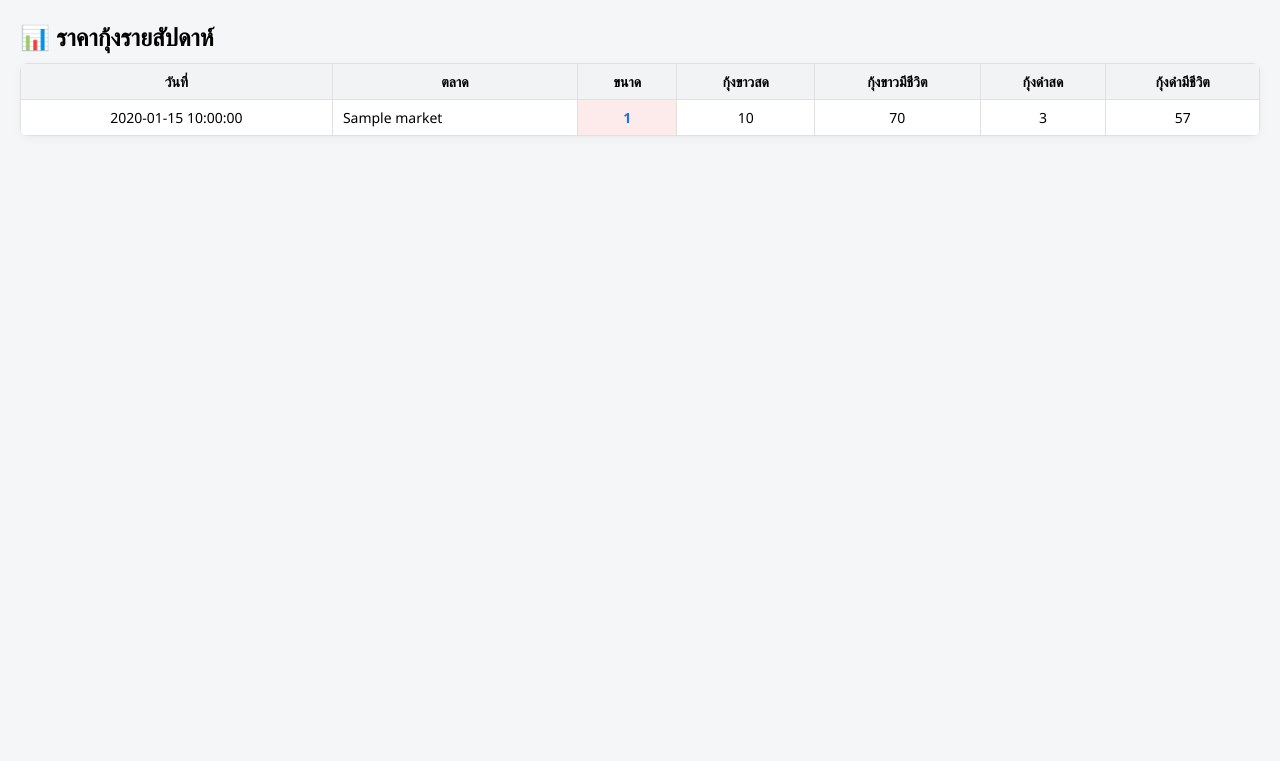
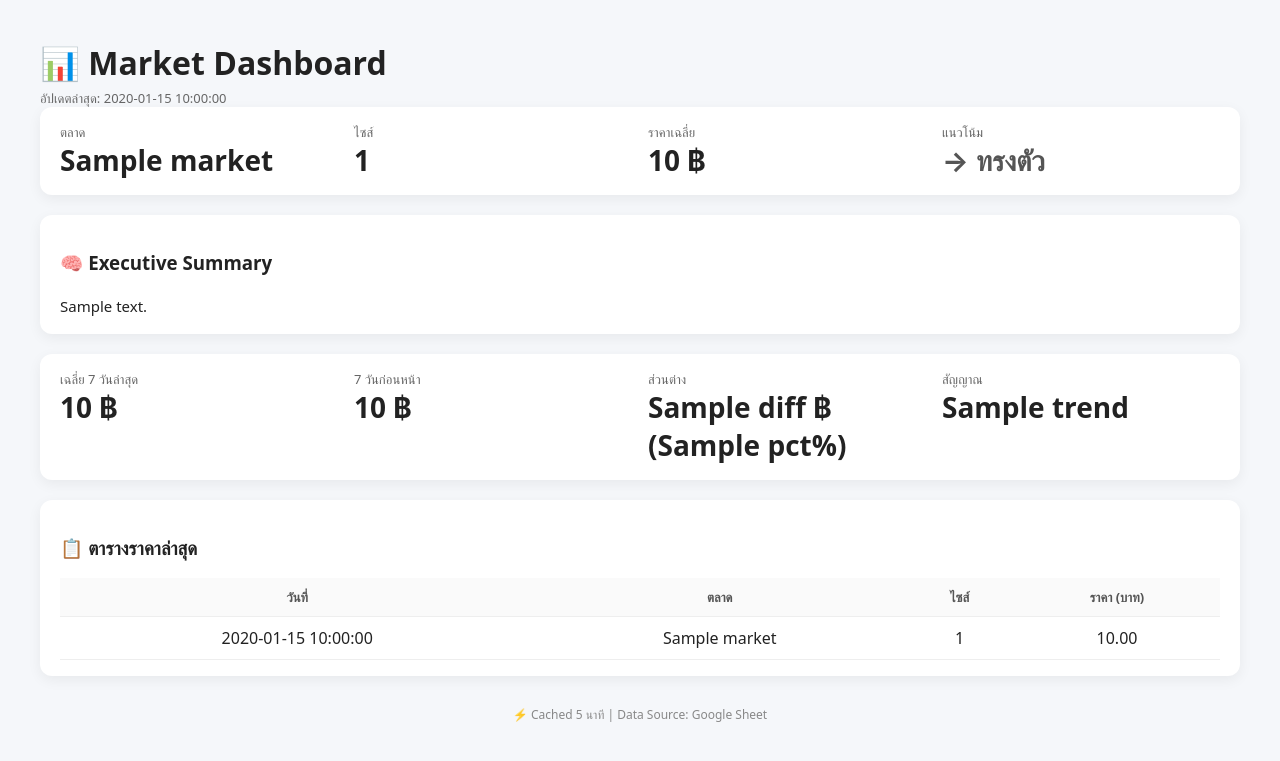
Before and after one commit to torsak6589-creator/thai-shrimp-industry-2026, a Flask app: template templates/dashboard.html in a window 1280 px wide. Shown: the top 761 px of the page. Run offline with Flask 3, Linux system fonts and the light colour scheme; the template is opened without the code that fills it: most values are stand-ins (such as "Sample title", 1, 10 or a date in 2020).

Commit message:
Update dashboard.html

```diff
--- a/templates/dashboard.html
+++ b/templates/dashboard.html
@@ -2,101 +2,188 @@
 <html lang="th">
 <head>
     <meta charset="UTF-8">
-<title>Executive Shrimp Price Dashboard</title>
+    <title>Market Dashboard</title>
+    <meta name="viewport" content="width=device-width, initial-scale=1">
 
     <style>
         body {
-    font-family: "Segoe UI", Tahoma, sans-serif;
-    background: #f5f6f8;
-    margin: 20px;
+            font-family: system-ui, -apple-system, BlinkMacSystemFont;
+            background: #f5f7fa;
+            margin: 0;
+            padding: 20px;
+            color: #222;
+        }
+        h1 {
+            margin-bottom: 5px;
+        }
+        .container {
+            max-width: 1200px;
+            margin: auto;
+        }
+        .card {
+            background: #fff;
+            border-radius: 12px;
+            padding: 16px 20px;
+            margin-bottom: 20px;
+            box-shadow: 0 4px 14px rgba(0,0,0,.06);
+        }
+        .grid {
+            display: grid;
+            grid-template-columns: repeat(auto-fit,minmax(220px,1fr));
+            gap: 16px;
+        }
+        .metric {
+            font-size: 28px;
+            font-weight: bold;
+        }
+        .label {
+            font-size: 13px;
+            color: #666;
+        }
+        .trend-up { color: #d32f2f; }
+        .trend-down { color: #2e7d32; }
+        .trend-flat { color: #555; }
+
+        table {
+            width: 100%;
+            border-collapse: collapse;
+            margin-top: 10px;
+        }
+        th, td {
+            padding: 10px;
+            border-bottom: 1px solid #eee;
+            text-align: center;
+        }
+        th {
+            background: #fafafa;
+            font-size: 13px;
+            color: #555;
+        }
+        tr:hover {
+            background: #f9fbff;
         }
 
-h2 {
-    margin-bottom: 10px;
+        .summary {
+            line-height: 1.6;
+            font-size: 15px;
         }
 
-.table-wrap {
-    background: #fff;
-    border-radius: 8px;
-    box-shadow: 0 2px 8px rgba(0,0,0,0.05);
-    overflow-x: auto;
-}
-
-table {
-    border-collapse: collapse;
-    width: 100%;
-    font-size: 14px;
-}
-
-thead {
-    background: #f1f3f4;
-}
-
-th, td {
-    padding: 8px 10px;
-    border: 1px solid #e0e0e0;
-    text-align: center;
-    white-space: nowrap;
-}
-
-th {
+        .badge {
+            display: inline-block;
+            padding: 4px 10px;
+            border-radius: 20px;
+            font-size: 12px;
             font-weight: 600;
         }
+        .hot { background:#ffe2e2; color:#c62828; }
+        .cool { background:#e3f2fd; color:#1565c0; }
+        .neutral { background:#eeeeee; color:#333; }
 
-td.left {
-    text-align: left;
-}
-
-tbody tr:nth-child(even) {
-    background: #fafafa;
-}
-
-tbody tr:hover {
-    background: #eef6ff;
-}
-
-/* ไฮไลต์คอลัมน์ช่วงขนาด */
-td.size {
-    background: #fdeaea;
-    font-weight: 600;
-    color: #1a73e8;
+        footer {
+            margin-top: 30px;
+            font-size: 12px;
+            color: #888;
+            text-align: center;
         }
     </style>
 </head>
 
 <body>
+<div class="container">
 
-<h2>📊 ราคากุ้งรายสัปดาห์</h2>
+    <h1>📊 Market Dashboard</h1>
+    <div class="label">อัปเดตล่าสุด: {{ overview.date if overview }}</div>
 
-<div class="table-wrap">
+    <!-- OVERVIEW -->
+    <div class="card grid">
+        <div>
+            <div class="label">ตลาด</div>
+            <div class="metric">{{ overview.market if overview }}</div>
+        </div>
+        <div>
+            <div class="label">ไซส์</div>
+            <div class="metric">{{ overview.size if overview }}</div>
+        </div>
+        <div>
+            <div class="label">ราคาเฉลี่ย</div>
+            <div class="metric">{{ overview.avg_price if overview }} ฿</div>
+        </div>
+        <div>
+            <div class="label">แนวโน้ม</div>
+            {% if overview.trend == "↑" %}
+                <div class="metric trend-up">↑ ขาขึ้น</div>
+            {% elif overview.trend == "↓" %}
+                <div class="metric trend-down">↓ อ่อนตัว</div>
+            {% else %}
+                <div class="metric trend-flat">→ ทรงตัว</div>
+            {% endif %}
+        </div>
+    </div>
+
+    <!-- EXECUTIVE SUMMARY -->
+    <div class="card">
+        <h3>🧠 Executive Summary</h3>
+        <div class="summary">
+            {{ summary|safe }}
+        </div>
+    </div>
+
+    <!-- 7 vs 7 -->
+    {% if compare_7d %}
+    <div class="card grid">
+        <div>
+            <div class="label">เฉลี่ย 7 วันล่าสุด</div>
+            <div class="metric">{{ compare_7d.avg_last_7 }} ฿</div>
+        </div>
+        <div>
+            <div class="label">7 วันก่อนหน้า</div>
+            <div class="metric">{{ compare_7d.avg_prev_7 }} ฿</div>
+        </div>
+        <div>
+            <div class="label">ส่วนต่าง</div>
+            <div class="metric">
+                {{ compare_7d.diff }} ฿
+                ({{ compare_7d.pct }}%)
+            </div>
+        </div>
+        <div>
+            <div class="label">สัญญาณ</div>
+            <div class="metric">
+                {{ compare_7d.trend }}
+            </div>
+        </div>
+    </div>
+    {% endif %}
+
+    <!-- TABLE -->
+    <div class="card">
+        <h3>📋 ตารางราคาล่าสุด</h3>
         <table>
             <thead>
             <tr>
                 <th>วันที่</th>
                 <th>ตลาด</th>
-            <th>ขนาด</th>
-            <th>กุ้งขาวสด</th>
-            <th>กุ้งขาวมีชีวิต</th>
-            <th>กุ้งดำสด</th>
-            <th>กุ้งดำมีชีวิต</th>
+                <th>ไซส์</th>
+                <th>ราคา (บาท)</th>
             </tr>
             </thead>
-
             <tbody>
             {% for p in prices %}
                 <tr>
                     <td>{{ p.date }}</td>
-            <td class="left">{{ p.market }}</td>
-            <td class="size">{{ p.size }}</td>
-            <td>{{ p.price }}</td>
-            <td>{{ p.price + 60 }}</td>
-            <td>{{ p.price - 7 }}</td>
-            <td>{{ p.price + 47 }}</td>
+                    <td>{{ p.market }}</td>
+                    <td>{{ p.size }}</td>
+                    <td>{{ "%.2f"|format(p.price) }}</td>
                 </tr>
             {% endfor %}
             </tbody>
         </table>
     </div>
 
+    <footer>
+        ⚡ Cached 5 นาที | Data Source: Google Sheet
+    </footer>
+
+</div>
 </body>
 </html>
```
Lines whose indentation alone changed are shown as unchanged.
